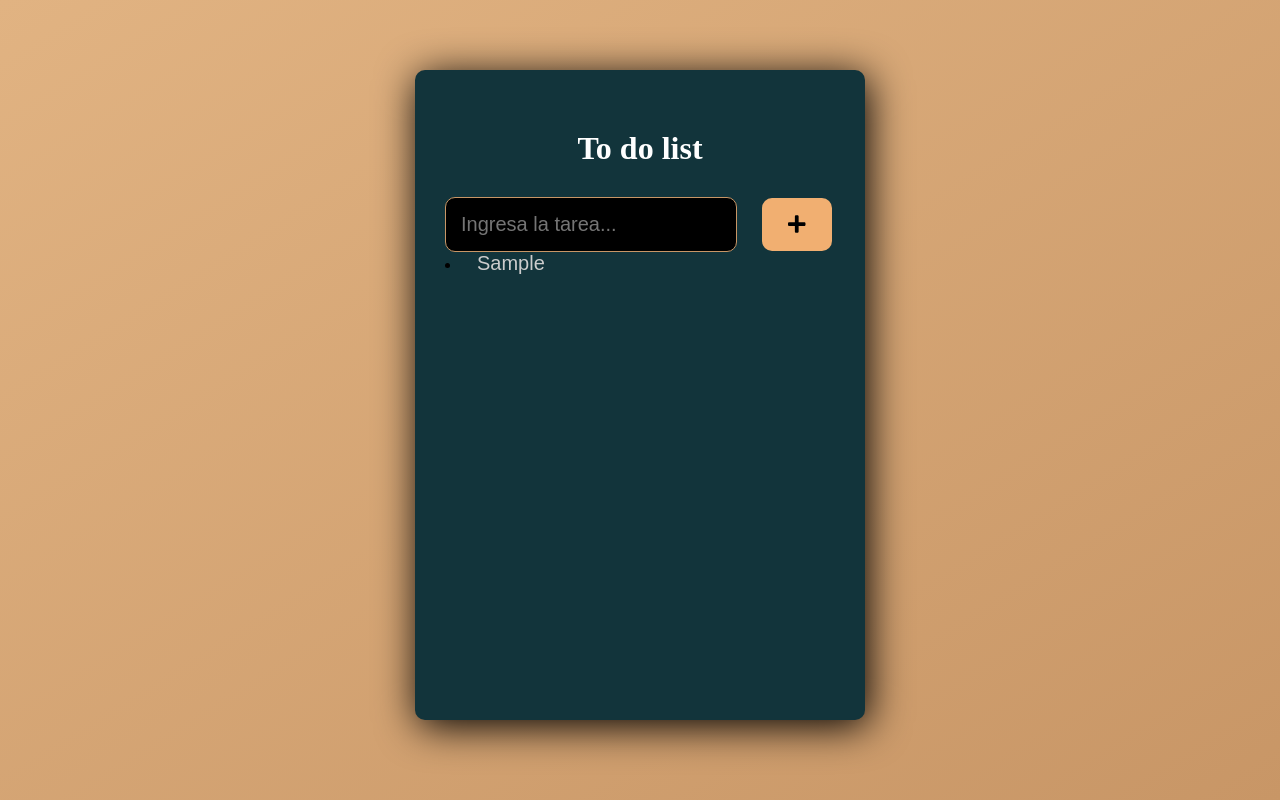
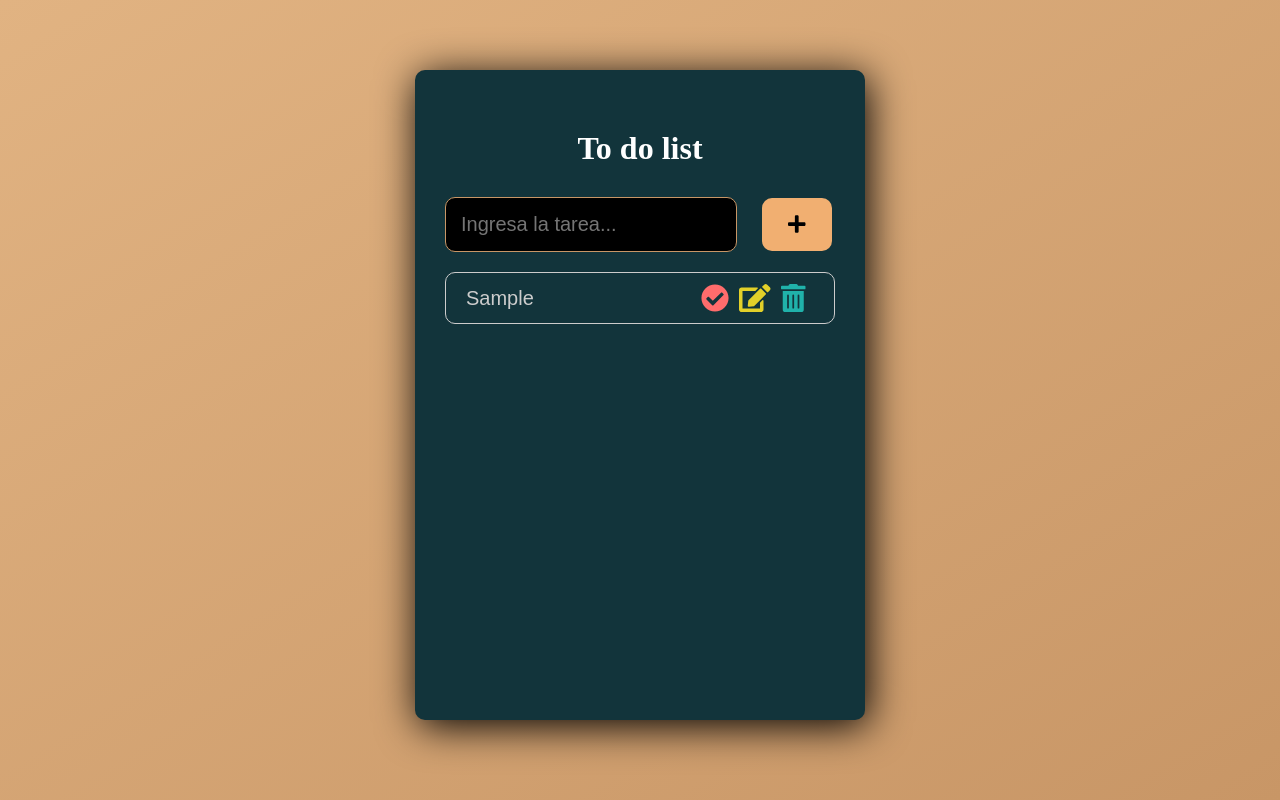
Before and after one commit to MartinGramajo/ToDoList, a React (Create React App) app: page / in a window 1280 px wide. Both pictures are taken after typing "Sample" into the empty fields and a click on the button 797 px from the left and 224 px from the top of the page. Built offline with nearby package versions, Linux system fonts and the light colour scheme.

Commit message:
agrego la funcion de editar y subrayar tarea

```diff
--- a/src/App.js
+++ b/src/App.js
@@ -12,6 +12,10 @@
 
   //State lista de to do
   const [todos, setTodos] = useState([]);
+
+  //State del editar
+  const [editTodo, setEditTodo]= useState(null)
+
   return (
     <div className="container">
       <div className="app-wrapper">
@@ -24,12 +28,16 @@
             setInput={setInput}
             todos={todos}
             setTodos={setTodos}
+            editTodo={editTodo}
+            setEditTodo={setEditTodo}
           />
         </div>
         <div>
           <ToDosList
             todos={todos}
-            setTodos={setTodos} />
+            setTodos={setTodos}
+            setEditTodo={setEditTodo}
+          />
         </div>
       </div>
     </div>
--- a/src/components/Form.js
+++ b/src/components/Form.js
@@ -1,19 +1,32 @@
-import React from 'react'
+import React, { useEffect } from 'react'
 import { v4 as uuidv4 } from 'uuid';
 
 import { FontAwesomeIcon } from '@fortawesome/react-fontawesome';
 import { faPlus } from '@fortawesome/free-solid-svg-icons';
 
-const Form = ({ input, setInput, todos, setTodos }) => {
-
+const Form = ({ input, setInput, todos, setTodos, editTodo, setEditTodo }) => {
+    /*funcion para editar y actualizar*/
+    const updateTodo = (title, id, completed) => {
+        const newTodo = todos.map((todo) => (
+            todo.id === id ? { title, id, completed } : todo
+        ))
+        setTodos(newTodo);
+        setEditTodo("");
+    }
+    /* funcion para capturar lo que se escribe en el input*/
     const onInputChange = (event) => {
         setInput(event.target.value);
     };
-
+    /*funcion submit para listar y editar*/
     const onFormSubmit = (event) => {
         event.preventDefault()
-        setTodos([...todos, { id: uuidv4(), title: input, completed: false }])
-        setInput("");
+        if (!editTodo) {
+            setTodos([...todos, { id: uuidv4(), title: input, completed: false }])
+            setInput("");
+        } else {
+            updateTodo(input, editTodo.id, editTodo.completed)
+        }
+
     };
     return (
         <form onSubmit={onFormSubmit}>
@@ -27,7 +40,7 @@
             />
             <button
                 className="button-add"
-                type="submit"> <FontAwesomeIcon icon={faPlus } /></button>
+                type="submit"> <FontAwesomeIcon icon={faPlus} /></button>
         </form>
     )
 }
--- a/src/components/ToDosList.js
+++ b/src/components/ToDosList.js
@@ -1,20 +1,55 @@
+import { faCheckCircle, faEdit, faTrashAlt } from '@fortawesome/free-solid-svg-icons';
+import { FontAwesomeIcon } from '@fortawesome/react-fontawesome';
 import React from 'react'
 
 const handleChange = (e) => {
     e.prevent.default();
 }
 
-const ToDosList = ({ todos, setTodos }) => {
+
+
+const ToDosList = ({ todos, setTodos, setEditTodo }) => {
+    /*funcion para borrar un item con filter*/
+    const handleDelete = ({ id }) => {
+        setTodos(todos.filter((todo) => todo.id !== id))
+    }
+    /*con esta funcion le damos subrayado nos devulve un booleano en base a eso jugamos con el css*/
+    const handleComplete = (todo) => {
+        setTodos(
+            todos.map((item) => {
+                if (item.id === todo.id) {
+                    return { ...item, completed: !item.completed }
+                }
+                return item;
+            })
+        )
+    }
+
+    /*Funcion para editar el input*/
+    const handleEdit = ({ id }) => {
+        const findTodo = todos.find((todo) => todo.id === id);
+        setEditTodo(findTodo);
+    }
+
 return (
     <div>
         {todos.map((todo) => (
-                <li className="todo-list" key={todo.id}>
+            <li className="list-item" key={todo.id}>
                 <input
                     type="text"
                     value={todo.title}
                     className="list"
                     onChange={handleChange}
                 />
+                <div>
+                    <button className="button-complete task-button" onClick={() => handleComplete(todo)}>
+                        <FontAwesomeIcon icon={faCheckCircle} /></button>
+                    <button className="button-edit task-button" onClick={() => handleEdit(todo)}>
+                        <FontAwesomeIcon icon={faEdit} />
+                    </button>
+                    <button className="button-delete task-button" onClick={() => handleDelete(todo)}>
+                        <FontAwesomeIcon icon={faTrashAlt} /></button>
+                </div>
             </li>
         ))}
     </div>
```
Lines whose indentation alone changed are shown as unchanged.
